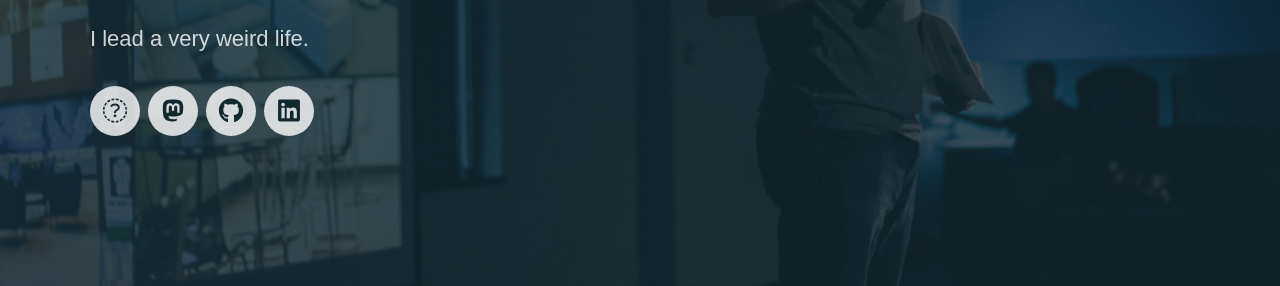
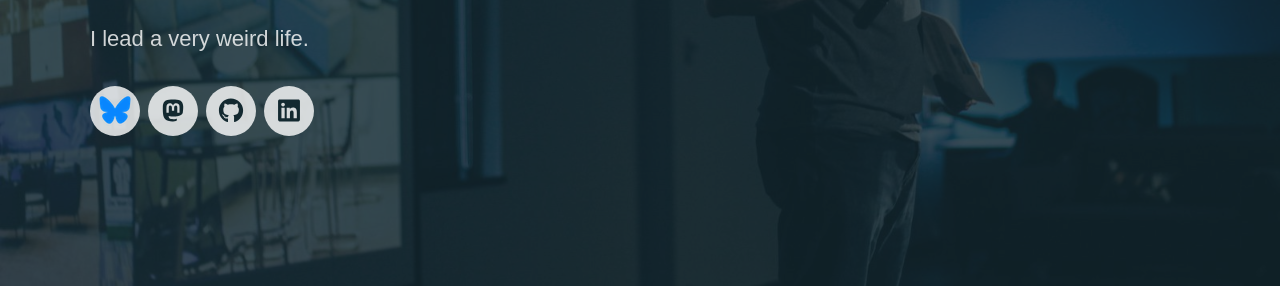
Before and after one commit to minter/wademinter-com, a Jekyll site: the page built from index.html, in a window 1280 px wide. Shown: the part 480-766 px from the top of the page. Built offline with Jekyll 4.4.1, drawn with Linux system fonts in a browser that asks for light colours; nearby versions of some CDN libraries; some web fonts are replaced.

Commit message:
Add better Bluesky link

```diff
--- a/Gemfile
+++ b/Gemfile
@@ -1,6 +1,7 @@
 source 'https://rubygems.org'
 
 gem 'jekyll', '~> 4.2.0'
+gem 'liquid', '>= 4.0.4'
 
 group :jekyll_plugins do
   gem 'jekyll-paginate'
--- a/_includes/socials.html
+++ b/_includes/socials.html
@@ -2,8 +2,13 @@
 	{% for url in site.data.settings.social_settings %}
 	{% if url[1] != '' %}
 	<li class="socials__item">
-		<a href="{{ url[1] }}" target="_blank" rel="noopener noreferrer" class="socials__item__link" title="{{ url[0] | remove: '_url' | replace: '-', ' ' | capitalize }}">
+		<a href="{{ url[1] }}" target="_blank" class="socials__item__link"
+			title="{{ url[0] | remove: '_url' | replace: '-', ' ' | capitalize }}">
+			{% if url[0] == 'bluesky_url'%}
+			<img src="/images/site/bsky-icon.png" style="padding-left: 1px;">
+			{% else %}
 			<i class="fab fa-{{ url[0] | replace: 'facebook', 'facebook-f' | remove: '_url' }}" aria-hidden="true"></i>
+			{% endif %}
 		</a>
 	</li>
 	{% endif %}
```
Also changed, not shown: Gemfile.lock, images/site/bsky-icon.png (added).
